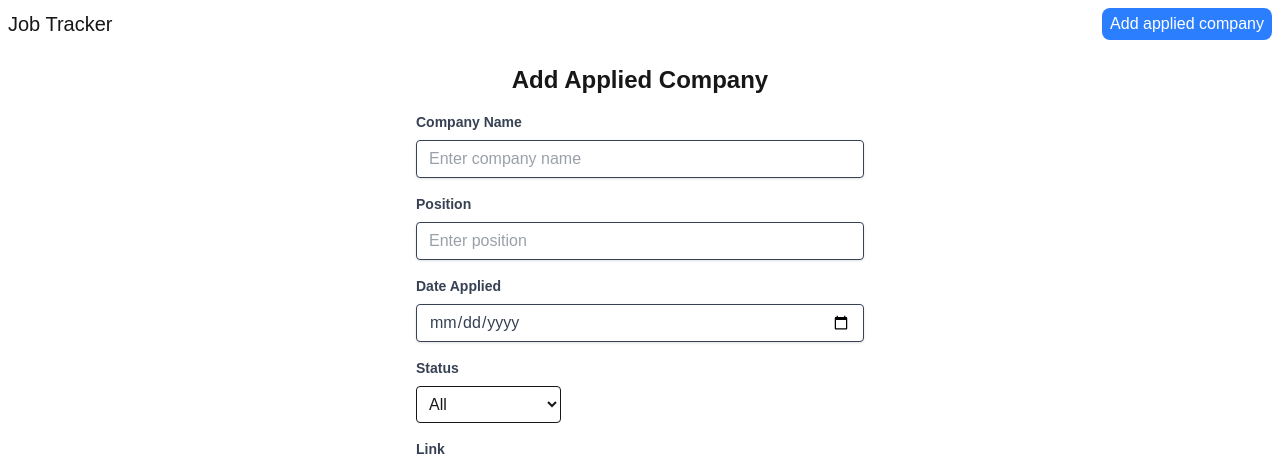
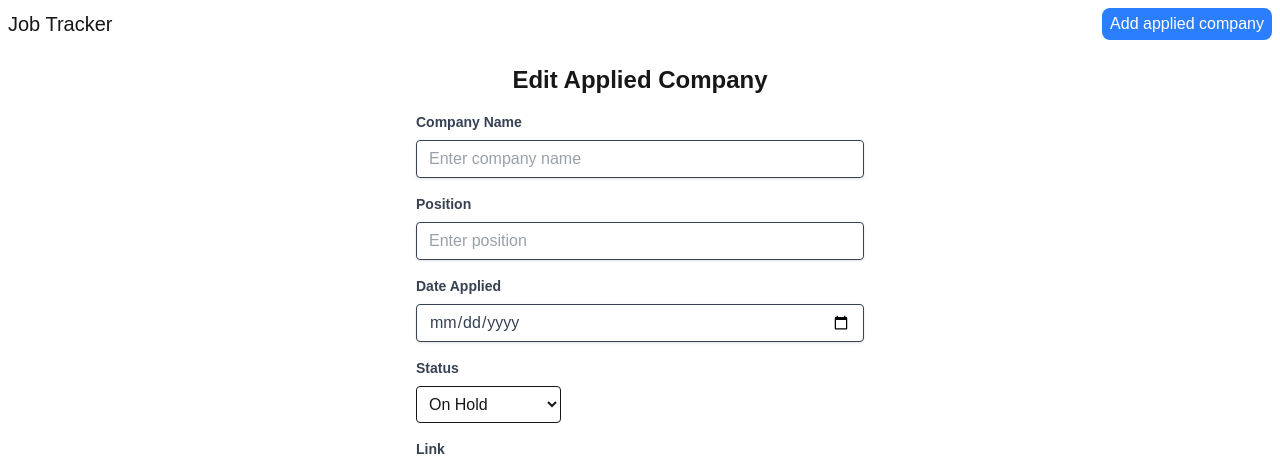
Before and after one commit to keimindev/jobTracker, a Next.js app: page /1 in a window 1280 px wide. Shown: the top 465 px of the page. Built offline with nearby package versions, Linux system fonts and the light colour scheme.

Commit message:
feat : input dropdown

```diff
--- a/src/app/[id]/page.tsx
+++ b/src/app/[id]/page.tsx
@@ -1,14 +1,22 @@
+"use client";
+
+import { useParams } from "next/navigation";
 import Header from "../components/Header";
 import InputForm from "../components/inputForm";
 
+
 const AppliedCompanyEdit = () => {
+  const { id } = useParams();
+  const companyId = id as string;
+  console.log("Editing company with ID:", companyId);
+
   return (
     <div>
       <Header />
       <section>
         <div className="flex flex-col items-center justify-center p-4">
-          <h1 className="text-2xl font-bold mb-4">Add Applied Company</h1>
-          <InputForm />
+          <h1 className="text-2xl font-bold mb-4">Edit Applied Company</h1>
+          <InputForm initialStatus="On Hold"/>
         </div>
       </section>
     </div>
--- a/src/app/add/page.tsx
+++ b/src/app/add/page.tsx
@@ -9,7 +9,7 @@
       <section>
         <div className="flex flex-col items-center justify-center p-4">
           <h1 className="text-2xl font-bold mb-4">Add Applied Company</h1>
-          <InputForm />
+          <InputForm initialStatus="All" />
         </div>
       </section>
     </div>
--- a/src/app/components/Dropdown.tsx
+++ b/src/app/components/Dropdown.tsx
@@ -2,8 +2,12 @@
 import { useFilterStore } from "../store/filterStore";
 
 
-const Dropdown = () => {
- const { status, setStatus } = useFilterStore();
+type StatusProps = {
+  status: string;
+};
+
+const Dropdown = ({status} : StatusProps) => {
+ const { setStatus } = useFilterStore();
 
  return (
       <select
--- a/src/app/components/InputForm.tsx
+++ b/src/app/components/InputForm.tsx
@@ -1,9 +1,12 @@
-"use client"
-
 import Dropdown from "./Dropdown";
 
 
-const InputForm = () => {
+type InputFormProps = {
+  initialStatus: string;
+};
+
+
+const InputForm = ({ initialStatus }: InputFormProps) => {
   return (
     <>
       <form className="w-full max-w-md">
@@ -55,7 +58,7 @@
           >
             Status
           </label>
-          <Dropdown />
+          <Dropdown status = {initialStatus}/>
         </div>
         <div className="mb-4">
           <label
```
